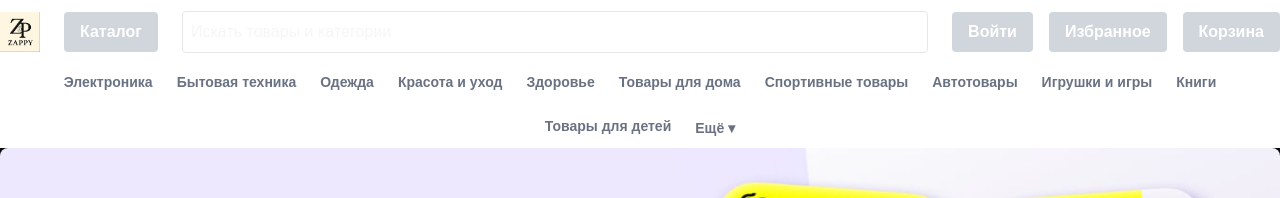
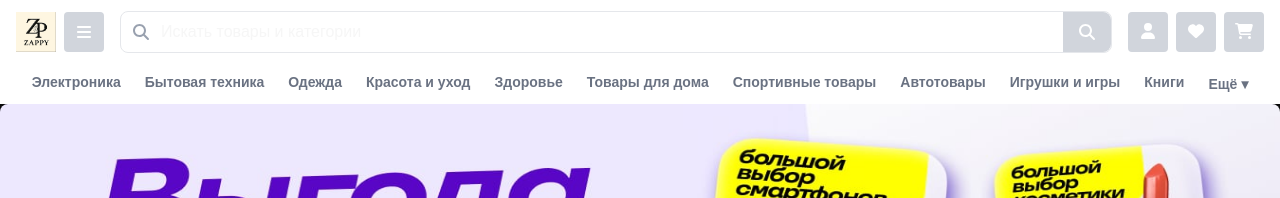
Before and after one commit to DENFNC/Zappy, a Next.js app in the folder frontend/: page / in a window 1280 px wide. Shown: the top 198 px of the page. Built offline with nearby package versions, Linux system fonts and the light colour scheme.

Commit message:
fix: (fronted) adaptive for header, change buttons on icons

```diff
--- a/frontend/src/components/CategoryItems/CategoryItems.tsx
+++ b/frontend/src/components/CategoryItems/CategoryItems.tsx
@@ -1,15 +1,22 @@
 import { useState } from 'react';
+import { useResponsiveLimit } from '@/hooks/useResponsiveLimit';
 
 export interface IListItems {
   items: string[];
   limit?: number;
 }
 
-export default function CategoryItems({ items, limit = 6 }: IListItems) {
+export default function CategoryItems({ items, limit = 10 }: IListItems) {
+  const responsiveLimit = useResponsiveLimit(limit, {
+    640: 3, // for screens <= 640px
+    768: 4, // for screens <= 768px
+    1024: 5, // for screens <= 1024px
+  });
+
   const [isDropdownOpen, setDropdownOpen] = useState(false);
 
-  const visibleItems = items.slice(0, limit);
-  const hiddenItems = items.slice(limit);
+  const visibleItems = items.slice(0, responsiveLimit);
+  const hiddenItems = items.slice(responsiveLimit);
 
   return (
     <div className="w-full px-4 py-2">
@@ -24,7 +31,7 @@ export default function CategoryItems({ items, limit = 6 }: IListItems) {
         ))}
 
         {hiddenItems.length > 0 && (
-          <li className="relative">
+          <li className="relative items-center">
             <button
               onClick={() => setDropdownOpen(!isDropdownOpen)}
               className="text-sm text-gray-500 hover:text-yellow-700 cursor-pointer font-bold"
--- a/frontend/src/components/Header/Header.tsx
+++ b/frontend/src/components/Header/Header.tsx
@@ -1,43 +1,71 @@
 import CategoryItems from '../CategoryItems/CategoryItems';
 import LogoSvg from '../Logo/Logo';
+
+import { FontAwesomeIcon } from '@fortawesome/react-fontawesome';
+import {
+  faUser,
+  faHeart,
+  faShoppingCart,
+  faBars,
+  faSearch,
+} from '@fortawesome/free-solid-svg-icons';
 
 export default function Header() {
   return (
     <>
-      <header className="bg-white sticky top-0 z-50">
-        <div className="h-16 flex items-center justify-center">
-          <nav className="flex w-full items-center space-x-6">
+      <header className="bg-white top-0 z-50">
+        <div className="h-16 flex items-center justify-center px-2 sm:px-4">
+          <nav className="flex w-full items-center space-x-2 sm:space-x-4 overflow-x-auto">
             <LogoSvg width={40} />
 
-            <button className="bg-gray-300 hover:bg-yellow-700 text-white font-bold py-2 px-4 rounded h-10">
-              Каталог
+            <button
+              className="bg-gray-300 hover:bg-yellow-700 text-white p-2 rounded h-10 w-10 flex items-center justify-center"
+              aria-label="Меню"
+            >
+              <FontAwesomeIcon icon={faBars} className="h-5 w-5" />
             </button>
 
-            <div className="flex border-1 border-gray-200 rounded w-full">
+            {/* Search bar: takes remaining space, shrinks on small screens */}
+            <div className="relative flex items-center flex-grow max-w-full border border-gray-200 rounded-lg bg-white">
               <input
                 type="text"
-                className="bg-white h-10 w-full min-w-80 px-2 rounded-lg focus:outline-none hover:cursor-pointer rounded"
-                name=""
+                className="h-10 w-full px-10 pr-4 rounded-lg focus:outline-none"
                 placeholder="Искать товары и категории"
               />
+              <FontAwesomeIcon
+                icon={faSearch}
+                className="absolute left-3 text-gray-400 pointer-events-none"
+              />
+              <button className="h-10 px-4 bg-gray-300 hover:bg-yellow-700 text-white flex items-center justify-center rounded-r-lg">
+                <FontAwesomeIcon icon={faSearch} className="h-4 w-4" />
+              </button>
             </div>
 
-            <div className="flex m-auto space-x-4">
-              <button className="flex-1 bg-gray-300 hover:bg-yellow-700 text-white font-bold py-2 px-4 rounded h-10">
-                Войти
+            {/* Buttons shrink but stay in row */}
+            <div className="flex shrink-0 space-x-2">
+              <button
+                className="bg-gray-300 hover:bg-yellow-700 text-white p-2 rounded h-10 w-10"
+                aria-label="Войти"
+              >
+                <FontAwesomeIcon icon={faUser} className="h-5 w-5" />
               </button>
-
-              <button className="flex-1 bg-gray-300 hover:hover:bg-yellow-700 text-white font-bold py-2 px-4 rounded h-10">
-                Избранное
+              <button
+                className="bg-gray-300 hover:bg-yellow-700 text-white p-2 rounded h-10 w-10"
+                aria-label="Избранное"
+              >
+                <FontAwesomeIcon icon={faHeart} className="h-5 w-5" />
               </button>
-
-              <button className="flex-1 bg-gray-300 hover:bg-yellow-700 text-white font-bold py-2 px-4 rounded h-10">
-                Корзина
+              <button
+                className="bg-gray-300 hover:bg-yellow-700 text-white p-2 rounded h-10 w-10"
+                aria-label="Корзина"
+              >
+                <FontAwesomeIcon icon={faShoppingCart} className="h-5 w-5" />
               </button>
             </div>
           </nav>
         </div>
 
+        {/* Keep CategoryItems visible only on larger screens if needed */}
         <CategoryItems
           items={[
             'Электроника',
@@ -57,7 +85,6 @@ export default function Header() {
             'Украшения',
             'Товары для дачи',
           ]}
-          limit={11}
         />
       </header>
     </>
--- /dev/null
+++ b/frontend/src/hooks/useResponsiveLimit.ts
@@ -0,0 +1,29 @@
+import { useState, useEffect } from 'react';
+
+export function useResponsiveLimit(defaultLimit: number, breakpoints: { [width: number]: number }) {
+  const [limit, setLimit] = useState(defaultLimit);
+
+  useEffect(() => {
+    const updateLimit = () => {
+      const width = window.innerWidth;
+      const sortedBreakpoints = Object.keys(breakpoints)
+        .map(Number)
+        .sort((a, b) => a - b);
+
+      for (const bp of sortedBreakpoints) {
+        if (width <= bp) {
+          setLimit(breakpoints[bp]);
+          return;
+        }
+      }
+
+      setLimit(defaultLimit);
+    };
+
+    updateLimit();
+    window.addEventListener('resize', updateLimit);
+    return () => window.removeEventListener('resize', updateLimit);
+  }, [breakpoints, defaultLimit]);
+
+  return limit;
+}
```
Also changed, not shown: frontend/package.json (+8 -6 lines), frontend/src/components/Logo/Logo.tsx (+7 -1 lines), 1 other file (tests, documents, lock files or other folders).
